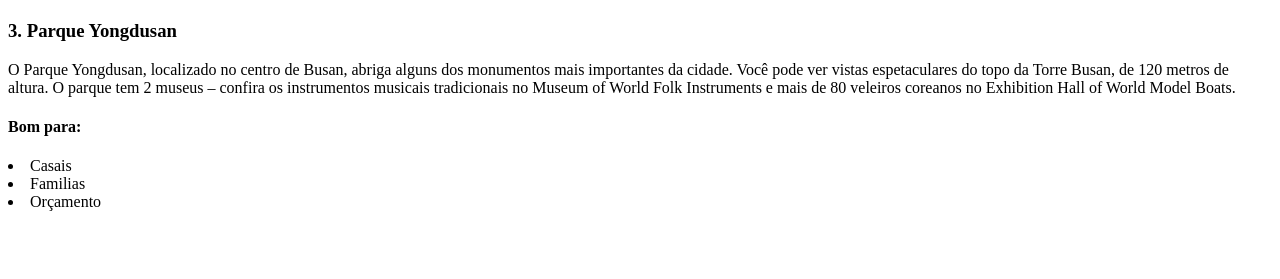
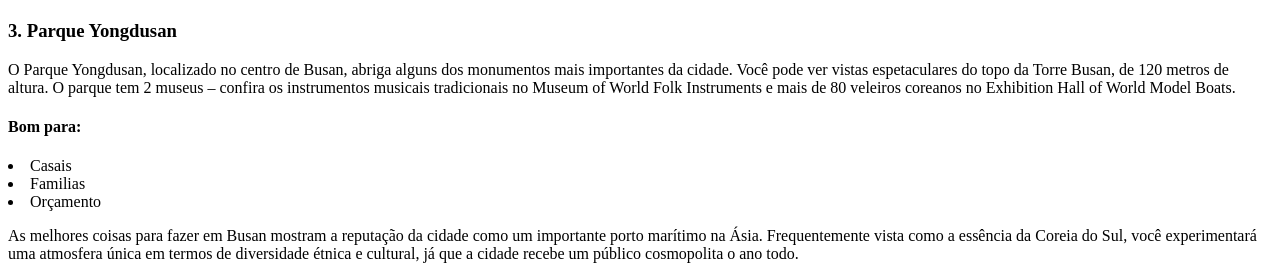
Before and after one commit to luluzinha0505/Locais1MB, a plain HTML site: page index.html in a window 1280 px wide. Shown: the part 1940-2219 px from the top of the page. Before the commit the page ends 2159 px from the top, so only its background shows below. Drawn offline with Linux system fonts and the light colour scheme.

Commit message:
adição do footer e fim da primeira versão do HTML

```diff
--- a/index.html
+++ b/index.html
@@ -55,5 +55,15 @@
           <li>Familias</li>
           <li>Orçamento</li></section>
               </main>
+
+              <div class="divider"></div>
+              <footer>
+                <p>As melhores coisas para fazer em Busan mostram a reputação da cidade como um importante
+                     porto marítimo na Ásia. Frequentemente vista como a essência da Coreia do Sul, você
+                      experimentará uma atmosfera única em termos de diversidade étnica e cultural, já que
+                      a cidade recebe um público cosmopolita o ano todo. </p>
+            </footer>
+          </div>
+
       </body>
 </html>
```
